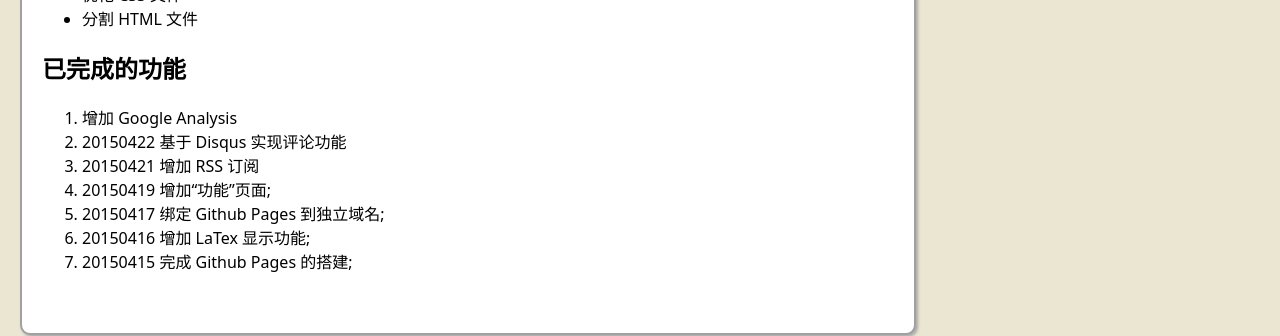
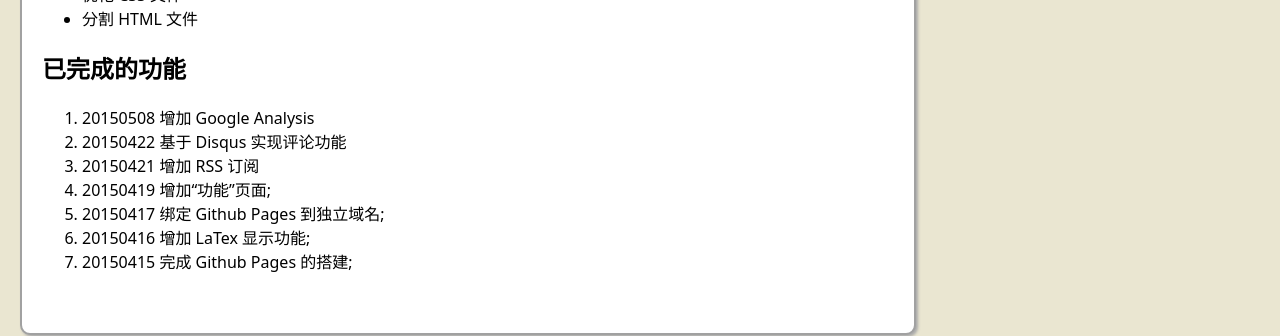
Before and after one commit to ZhenruiChen/ZhenruiChen.github.io, a Jekyll site: the page built from update.md, in a window 1280 px wide. Shown: the part 534-870 px from the top of the page. Built offline with Jekyll 4.4.1, drawn with Linux system fonts in a browser that asks for light colours.

Commit message:
Update the log of website functions.

```diff
--- a/update.md
+++ b/update.md
@@ -15,7 +15,7 @@ title: 网站功能和优化记录
 
 ## 已完成的功能
 
-1. 增加 Google Analysis
+1. 20150508 增加 Google Analysis
 1. 20150422 基于 Disqus 实现评论功能
 1. 20150421 增加 RSS 订阅
 1. 20150419 增加“功能”页面;
```
